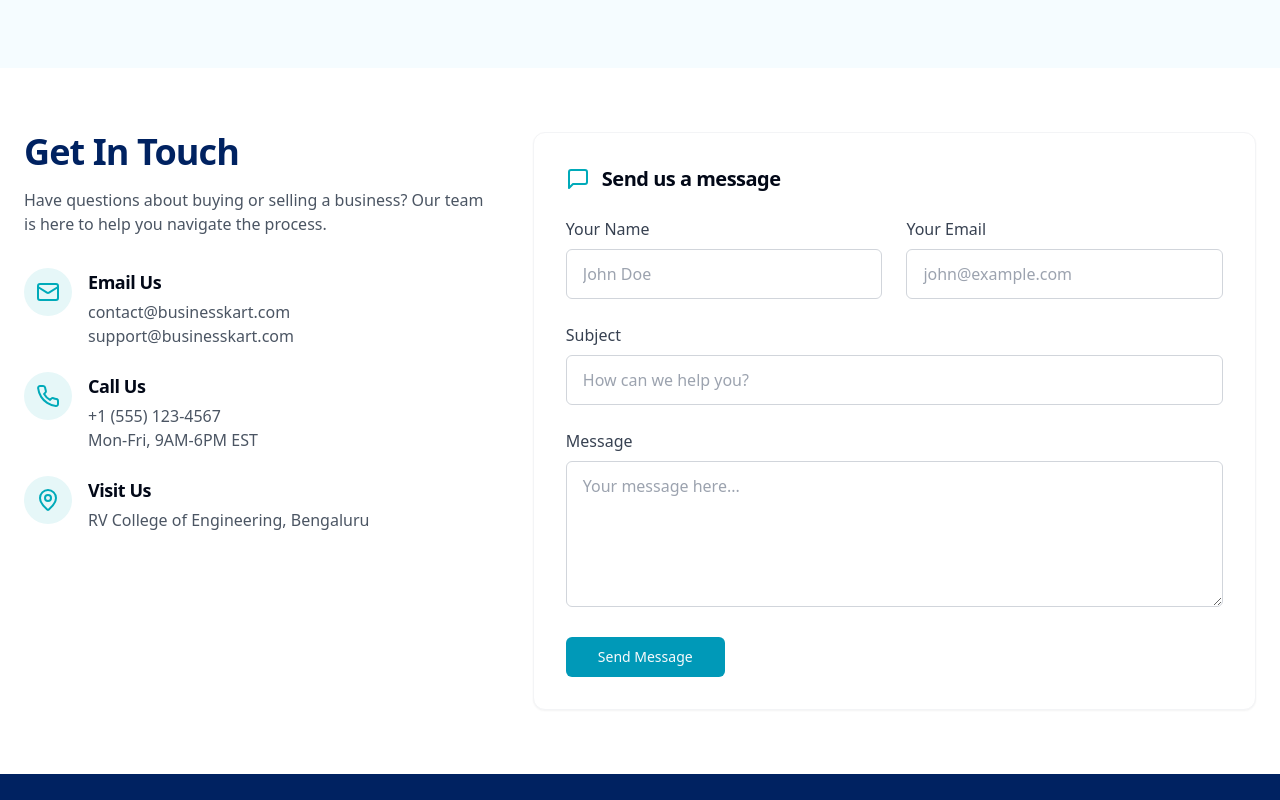
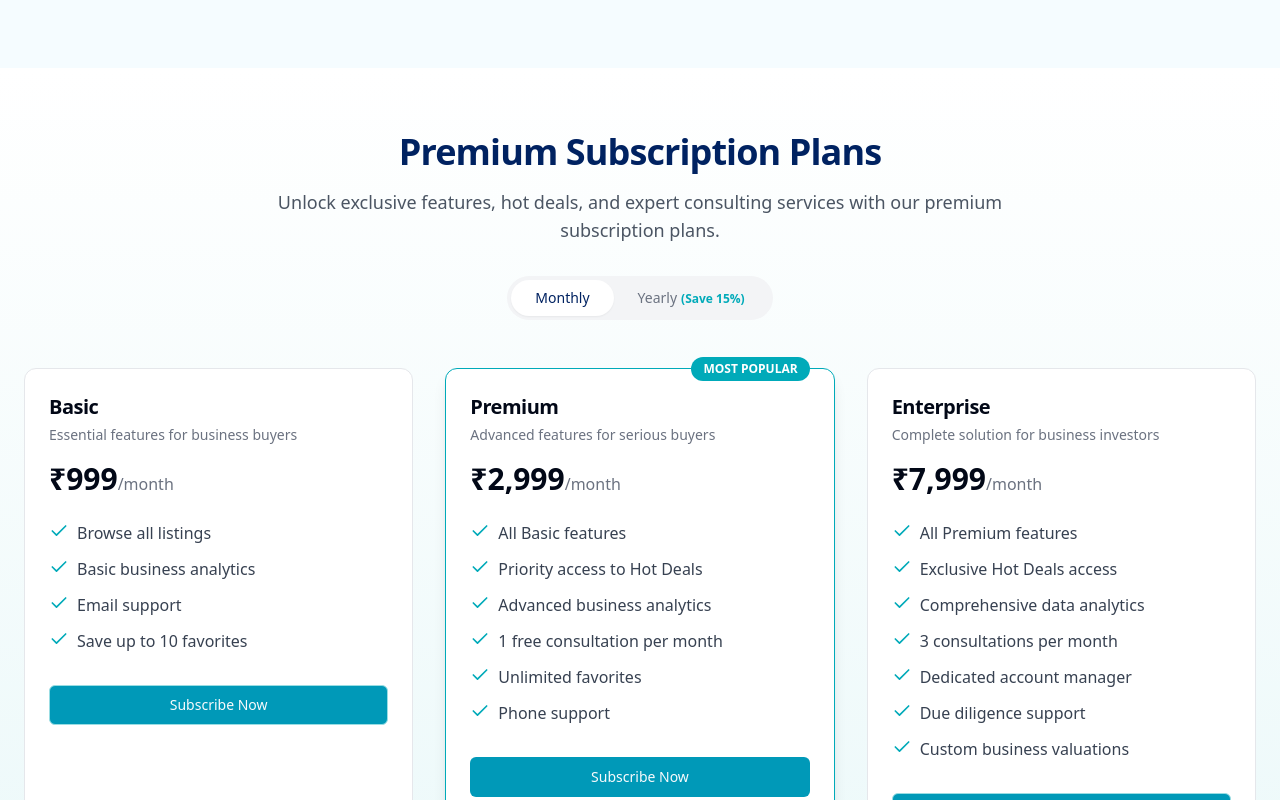
Before and after one commit to Ninja2006-vm/business-flip-market, a React (Vite) app: page / in a window 1280 px wide. Shown: the part 2800-3600 px from the top of the page. Built offline with nearby package versions, Linux system fonts and the light colour scheme.

Commit message:
Add premium subscription section
Implement a premium subscription model with consulting, hot deals, and data analytics options.

```diff
--- /dev/null
+++ b/src/components/PremiumSubscription.tsx
@@ -0,0 +1,157 @@
+
+import { Button } from "@/components/ui/button";
+import { Check } from "lucide-react";
+import { useState } from "react";
+
+interface SubscriptionPlan {
+  id: string;
+  name: string;
+  price: string;
+  description: string;
+  features: string[];
+  popular?: boolean;
+}
+
+const PremiumSubscription = () => {
+  const [billingCycle, setBillingCycle] = useState<"monthly" | "yearly">("monthly");
+
+  const plans: SubscriptionPlan[] = [
+    {
+      id: "basic",
+      name: "Basic",
+      price: billingCycle === "monthly" ? "₹999" : "₹9,999",
+      description: "Essential features for business buyers",
+      features: [
+        "Browse all listings",
+        "Basic business analytics",
+        "Email support",
+        "Save up to 10 favorites",
+      ],
+    },
+    {
+      id: "premium",
+      name: "Premium",
+      price: billingCycle === "monthly" ? "₹2,999" : "₹29,999",
+      description: "Advanced features for serious buyers",
+      features: [
+        "All Basic features",
+        "Priority access to Hot Deals",
+        "Advanced business analytics",
+        "1 free consultation per month",
+        "Unlimited favorites",
+        "Phone support",
+      ],
+      popular: true,
+    },
+    {
+      id: "enterprise",
+      name: "Enterprise",
+      price: billingCycle === "monthly" ? "₹7,999" : "₹79,999",
+      description: "Complete solution for business investors",
+      features: [
+        "All Premium features",
+        "Exclusive Hot Deals access",
+        "Comprehensive data analytics",
+        "3 consultations per month",
+        "Dedicated account manager",
+        "Due diligence support",
+        "Custom business valuations",
+      ],
+    },
+  ];
+
+  return (
+    <section className="py-16 bg-gradient-to-b from-white to-businesskart-50">
+      <div className="container-custom">
+        <div className="text-center mb-12">
+          <h2 className="text-3xl md:text-4xl font-bold text-businesskart-900 mb-4">
+            Premium Subscription Plans
+          </h2>
+          <p className="text-lg text-gray-600 max-w-3xl mx-auto">
+            Unlock exclusive features, hot deals, and expert consulting services with our premium subscription plans.
+          </p>
+
+          <div className="flex items-center justify-center mt-8 mb-12">
+            <div className="flex items-center bg-gray-100 p-1 rounded-full">
+              <button
+                onClick={() => setBillingCycle("monthly")}
+                className={`px-6 py-2 rounded-full text-sm font-medium transition-all ${
+                  billingCycle === "monthly"
+                    ? "bg-white shadow-sm text-businesskart-900"
+                    : "text-gray-500"
+                }`}
+              >
+                Monthly
+              </button>
+              <button
+                onClick={() => setBillingCycle("yearly")}
+                className={`px-6 py-2 rounded-full text-sm font-medium transition-all ${
+                  billingCycle === "yearly"
+                    ? "bg-white shadow-sm text-businesskart-900"
+                    : "text-gray-500"
+                }`}
+              >
+                Yearly
+                <span className="ml-1 text-xs font-bold text-businesskart-500">
+                  (Save 15%)
+                </span>
+              </button>
+            </div>
+          </div>
+        </div>
+
+        <div className="grid grid-cols-1 md:grid-cols-3 gap-8">
+          {plans.map((plan) => (
+            <div
+              key={plan.id}
+              className={`relative rounded-xl border ${
+                plan.popular
+                  ? "border-businesskart-500 shadow-lg"
+                  : "border-gray-200"
+              } bg-white p-6 transition-all hover:shadow-md`}
+            >
+              {plan.popular && (
+                <div className="absolute top-0 right-6 transform -translate-y-1/2 bg-businesskart-500 text-white px-3 py-1 rounded-full text-xs font-bold">
+                  MOST POPULAR
+                </div>
+              )}
+              <div className="mb-4">
+                <h3 className="text-xl font-bold">{plan.name}</h3>
+                <p className="text-gray-500 text-sm mt-1">{plan.description}</p>
+              </div>
+              <div className="mb-6">
+                <span className="text-3xl font-bold">{plan.price}</span>
+                <span className="text-gray-500">/{billingCycle === "monthly" ? "month" : "year"}</span>
+              </div>
+              <ul className="space-y-3 mb-8">
+                {plan.features.map((feature, index) => (
+                  <li key={index} className="flex items-start">
+                    <Check className="h-5 w-5 text-businesskart-500 shrink-0 mr-2" />
+                    <span className="text-gray-700">{feature}</span>
+                  </li>
+                ))}
+              </ul>
+              <Button
+                className={`w-full py-2 ${
+                  plan.popular ? "btn-primary" : "btn-secondary"
+                }`}
+              >
+                Subscribe Now
+              </Button>
+            </div>
+          ))}
+        </div>
+
+        <div className="mt-12 text-center bg-white p-8 rounded-xl border border-businesskart-100 max-w-4xl mx-auto">
+          <h3 className="text-2xl font-bold mb-4">Enterprise Solutions</h3>
+          <p className="text-gray-600 mb-6">
+            Need a customized solution for your business investment needs? Contact our team for a personalized plan.
+          </p>
+          <Button className="btn-primary px-8">Contact Sales</Button>
+        </div>
+      </div>
+    </section>
+  );
+};
+
+export default PremiumSubscription;
--- a/src/pages/Index.tsx
+++ b/src/pages/Index.tsx
@@ -3,6 +3,7 @@ import Navbar from "@/components/Navbar";
 import Hero from "@/components/Hero";
 import FeaturedListings from "@/components/FeaturedListings";
 import HowItWorks from "@/components/HowItWorks";
+import PremiumSubscription from "@/components/PremiumSubscription";
 import ContactForm from "@/components/ContactForm";
 import Footer from "@/components/Footer";
 
@@ -14,6 +15,7 @@ const Index = () => {
         <Hero />
         <FeaturedListings />
         <HowItWorks />
+        <PremiumSubscription />
         <ContactForm />
       </main>
       <Footer />
```
